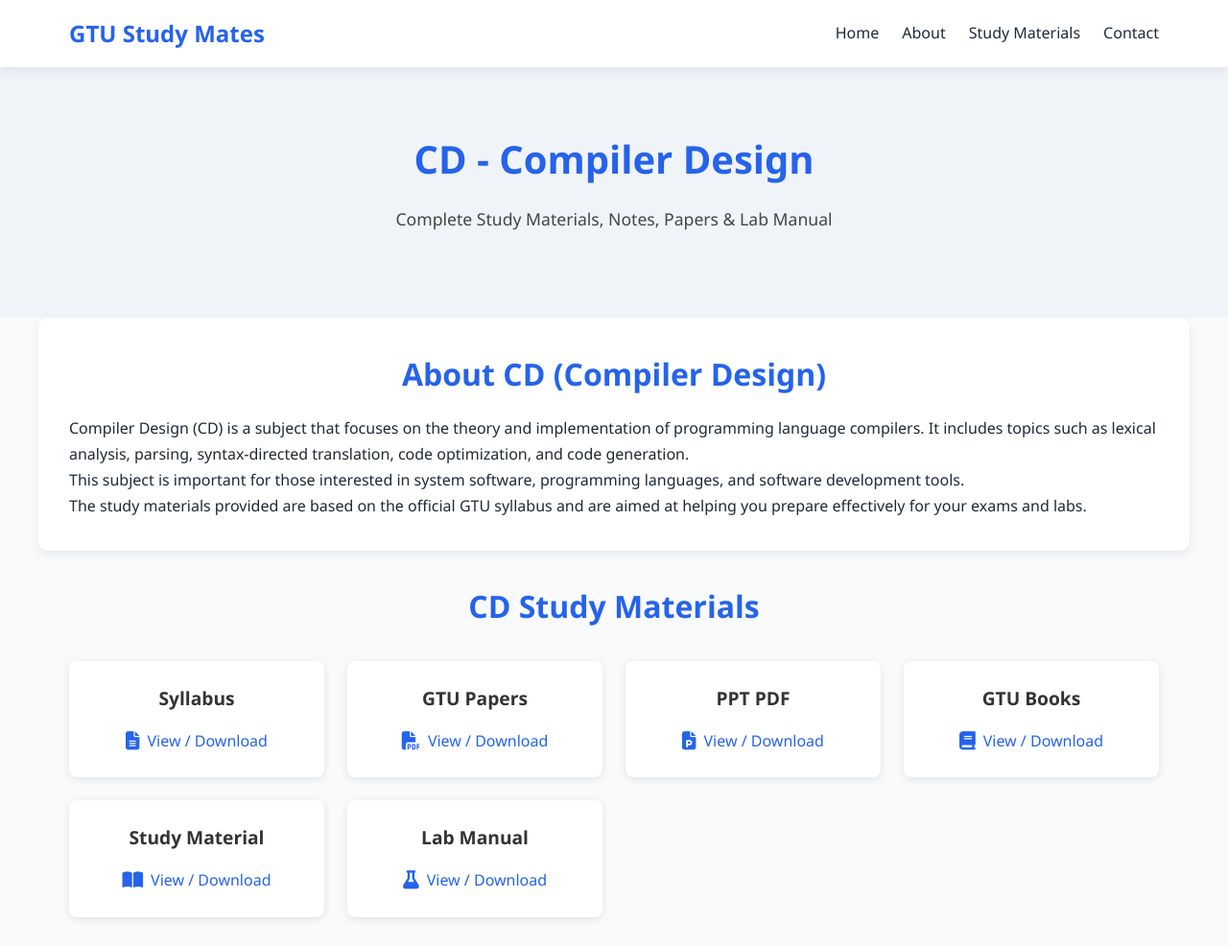
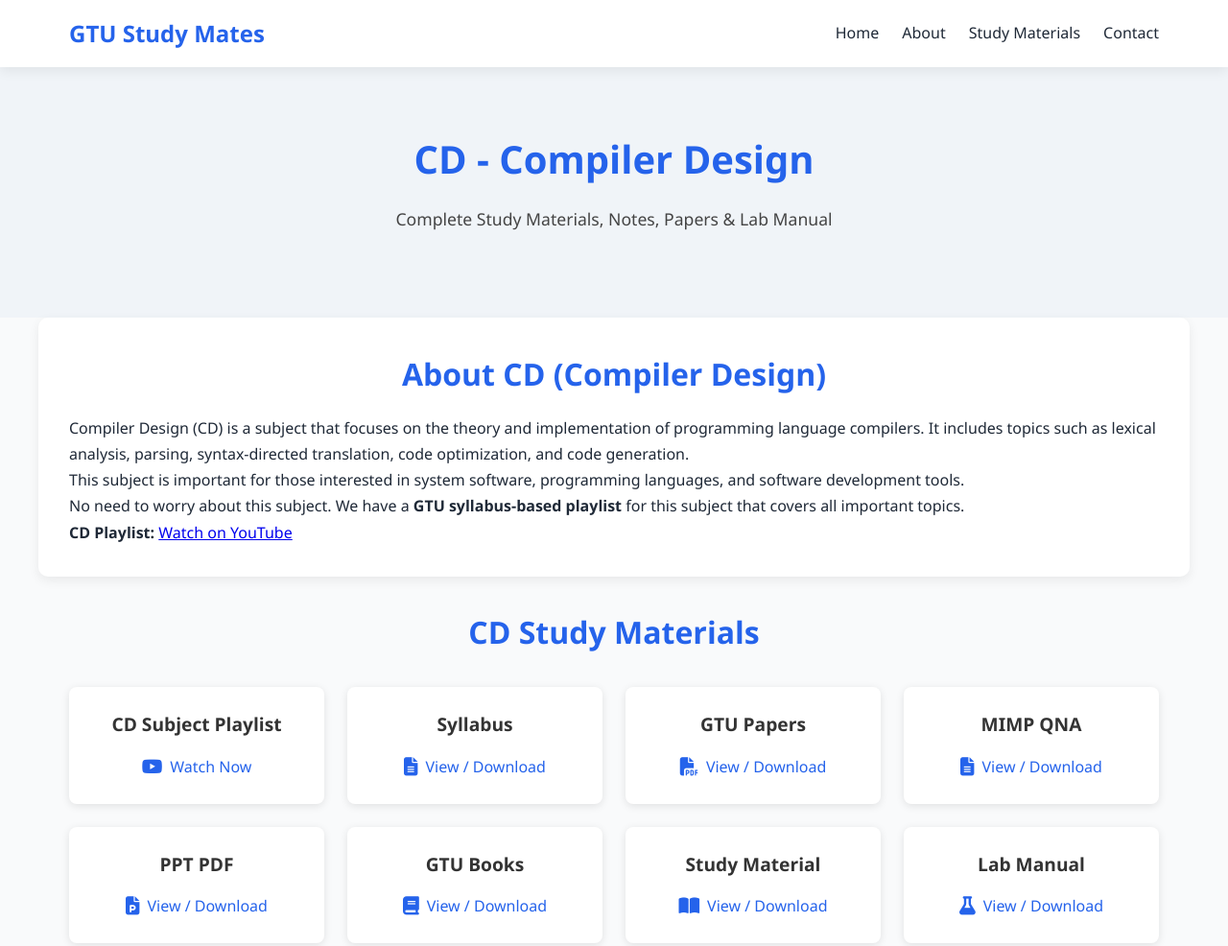
Before and after one commit to AyanMemon296/GTU-Study-Mates, a plain HTML site: page Sem7/CD.html in a window 1280 px wide. Shown: the top 986 px of the page at 96% size. Drawn offline with Linux system fonts and the light colour scheme.

Commit message:
Update CD page with YouTube playlist link
Added a link to a YouTube playlist for Compiler Design.

```diff
--- a/Sem7/CD.html
+++ b/Sem7/CD.html
@@ -54,7 +54,13 @@
             This subject is important for those interested in system software, programming languages, and software development tools.
         </p>
         <p>
-            The study materials provided are based on the official GTU syllabus and are aimed at helping you prepare effectively for your exams and labs.
+            No need to worry about this subject. We have a <strong>GTU syllabus-based playlist</strong> for this subject
+            that covers all important topics.
+        </p>
+        <p>
+            <strong>CD Playlist:</strong> <a
+                href="https://www.youtube.com/playlist?list=PLNiD0MJqUzyHfwTqSe7Tce43XwHfLlXU9" target="_blank">Watch on
+                YouTube</a>
         </p>
     </section>
 
@@ -63,6 +69,13 @@
         <h2>CD Study Materials</h2>
 
         <div class="materials-grid">
+
+            <div class="material-card">
+                <h3>CD Subject Playlist</h3>
+                <a href="https://www.youtube.com/playlist?list=PLNiD0MJqUzyHfwTqSe7Tce43XwHfLlXU9" target="_blank">
+                    <i class="fab fa-youtube"></i> Watch Now
+                </a>
+            </div>
 
             <div class="material-card">
                 <h3>Syllabus</h3>
@@ -75,6 +88,13 @@
                 <h3>GTU Papers</h3>
                 <a href="https://drive.google.com/drive/folders/1eOCCQ7hTdoLNjtdBj9laWTHJmjnpx-Cj" target="_blank">
                     <i class="fas fa-file-pdf"></i> View / Download
+                </a>
+            </div>
+
+            <div class="material-card">
+                <h3>MIMP QNA</h3>
+                <a href="https://drive.google.com/drive/folders/1TOZ3L_lso_WSNQMrBexGqOaPtf4Izx9s" target="_blank">
+                    <i class="fas fa-file-alt"></i> View / Download
                 </a>
             </div>
 
```
